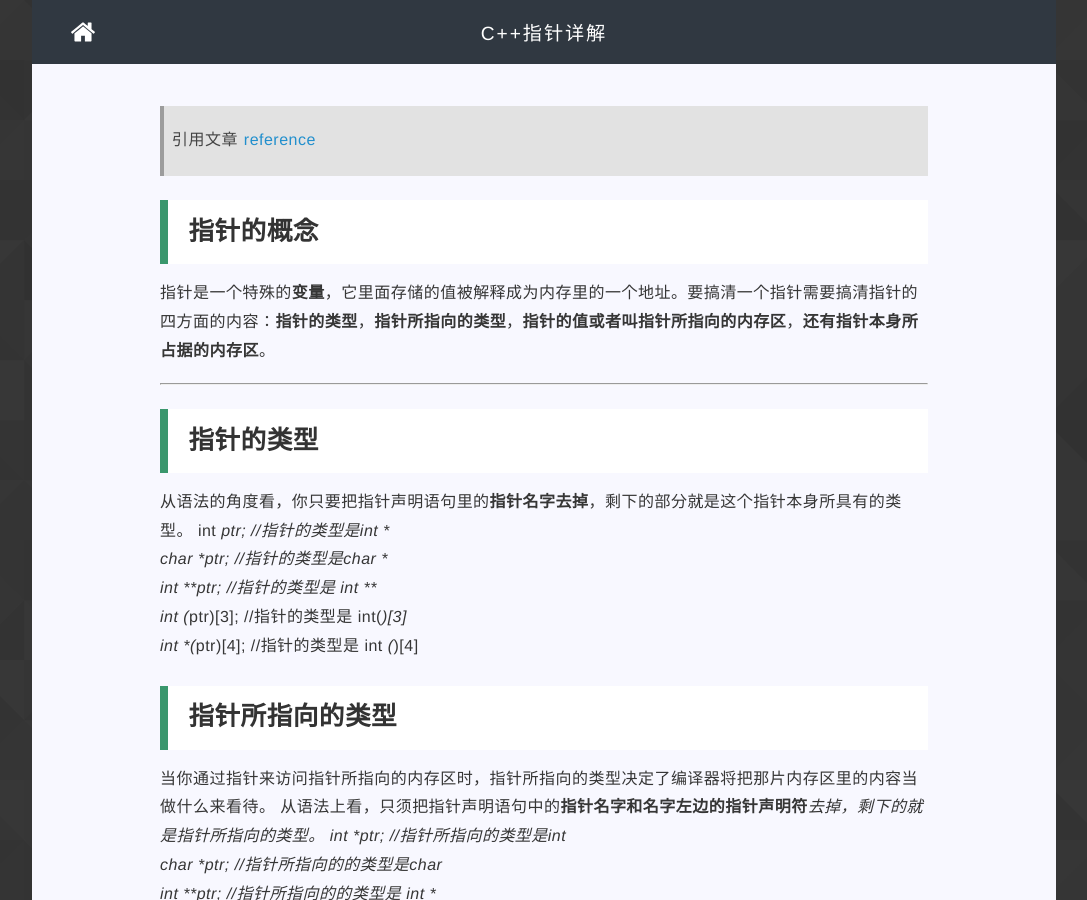
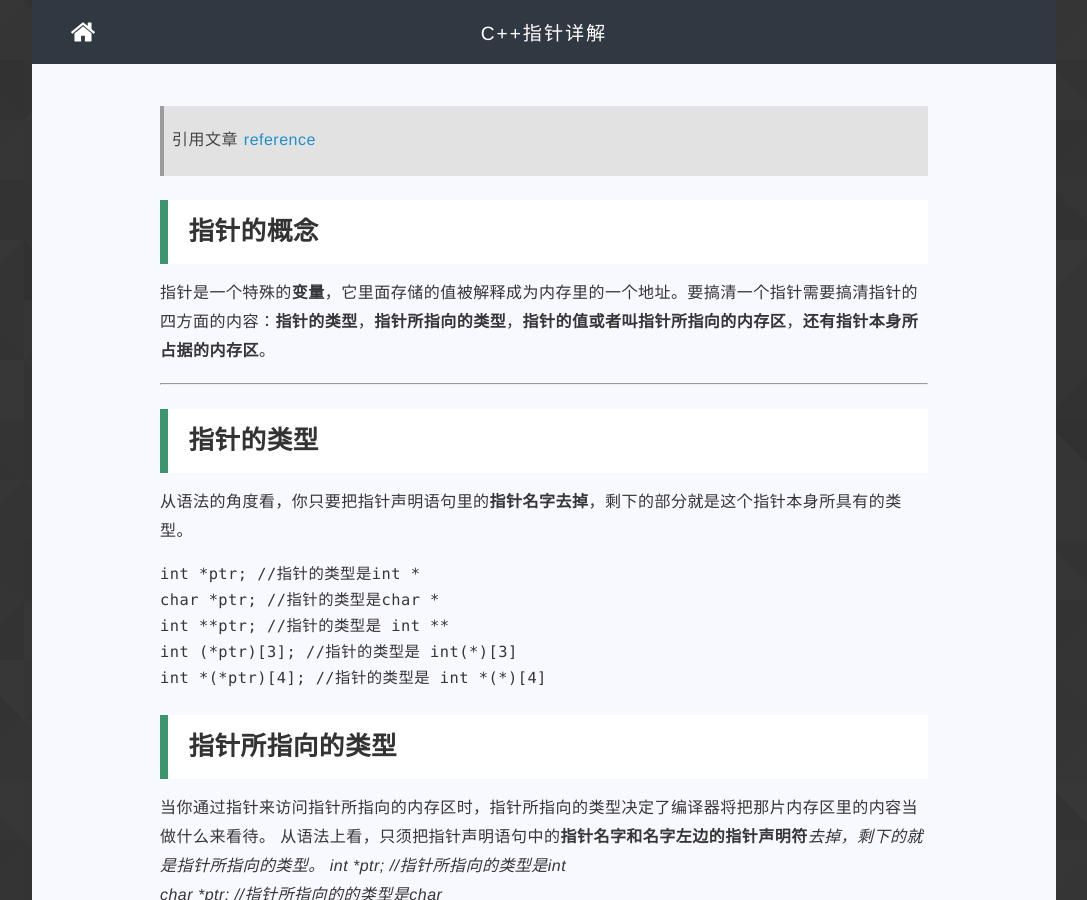
Before and after one commit to gwmz/zhuxiaoqiangcn.github.io, a Jekyll site: the page built from _posts/2017-03-27-hello-world.md, in a window 1280 px wide and 900 px high. Shown: the whole window, without its empty margins (96-1183 px from the left). Built offline with Jekyll 4.4.1, drawn with Linux system fonts in a browser that asks for light colours; nearby versions of some CDN libraries; library files that are not in the unit come from our copies; comment, search, counter and statistics services are not loaded.

Commit message:
commit new content

```diff
--- a/_posts/2017-03-27-hello-world.md
+++ b/_posts/2017-03-27-hello-world.md
@@ -15,11 +15,13 @@ category: C/C++
 
 ### 指针的类型
 从语法的角度看，你只要把指针声明语句里的**指针名字去掉**，剩下的部分就是这个指针本身所具有的类型。
-	int *ptr; //指针的类型是int *
-	char *ptr; //指针的类型是char *
-	int **ptr; //指针的类型是 int **
-	int (*ptr)[3]; //指针的类型是 int(*)[3]
-	int *(*ptr)[4]; //指针的类型是 int *(*)[4]
+
+<pre>
+int *ptr; //指针的类型是int *
+char *ptr; //指针的类型是char *
+int **ptr; //指针的类型是 int **
+int (*ptr)[3]; //指针的类型是 int(*)[3]
+int *(*ptr)[4]; //指针的类型是 int *(*)[4]</pre>
 ### 指针所指向的类型
 当你通过指针来访问指针所指向的内存区时，指针所指向的类型决定了编译器将把那片内存区里的内容当做什么来看待。
 从语法上看，只须把指针声明语句中的**指针名字和名字左边的指针声明符***去掉，剩下的就是指针所指向的类型。
```
